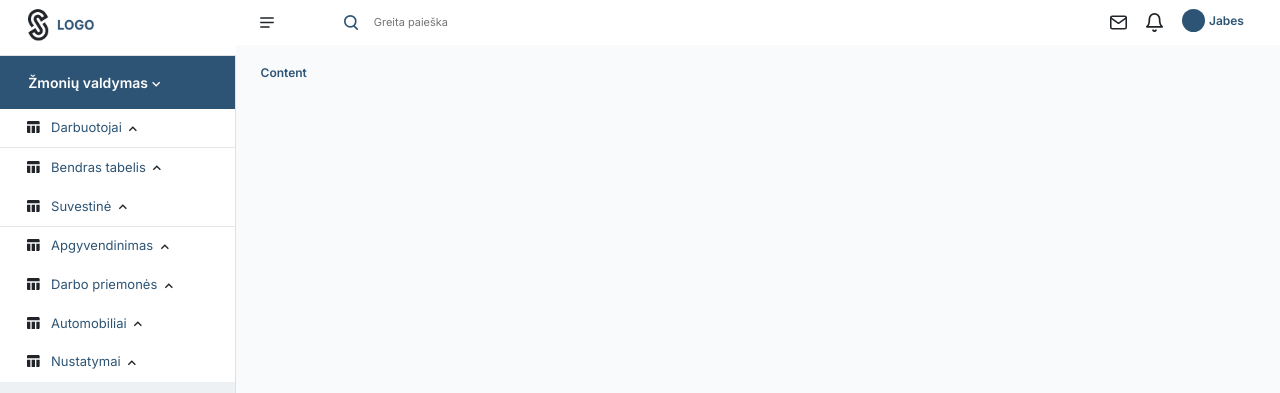
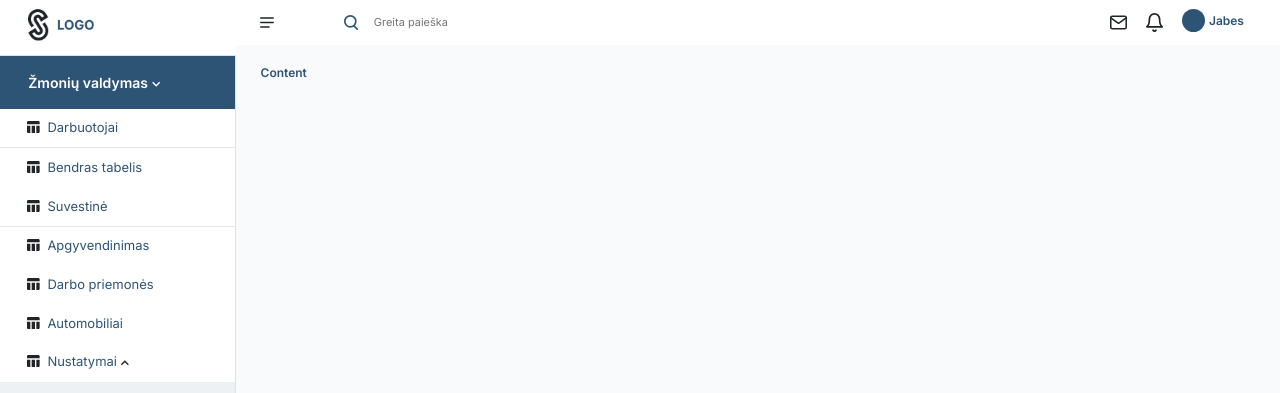
Before and after one commit to jacques-twizeyimana/ecommerce-admin, a React (Vite) app: page /employees in a window 1280 px wide. Shown: the top 393 px of the page. Built offline with nearby package versions, Linux system fonts and the light colour scheme.

Commit message:
feat: dynamic sidebar done

```diff
--- a/src/components/Atoms/Sidebar/ListSubItem.tsx
+++ b/src/components/Atoms/Sidebar/ListSubItem.tsx
@@ -10,7 +10,10 @@ export default function ListSubItem(props: ListSubItemProps) {
             <div className="list-sub-items">
                 {props.items.map((item) => (
                     <React.Fragment>
-                        <p className="mb-0 mt-0"><img src='/icons/dashboard.svg' className="label-icon" alt='Icon' /> {item.name} <img src='/icons/arrow-down-black.svg' alt='arrow-down' /> </p>
+                        <p className="mb-0 mt-0">
+                            <img src='/icons/dashboard.svg' className="label-icon" alt='Icon' />
+                            {item.name}
+                            {(item.nestedItems) ? <img src='/icons/arrow-down-black.svg' alt='arrow-down' />: null} </p>
                         <div className="nested-items">
                             {item.nestedItems?.map((it) => (
                                 <ListSubNestedItem item={it}/>
--- a/src/layouts/MainLayout.tsx
+++ b/src/layouts/MainLayout.tsx
@@ -20,7 +20,7 @@ export default function MainLayout({children}) {
                 </div>
                 <div
                     className={"col-side-content col-12 p-0"}>
-                    <Nav/>
+                    <Nav />
                     <div className={" main-content "} >{children}</div>
                 </div>
             </div>
```
